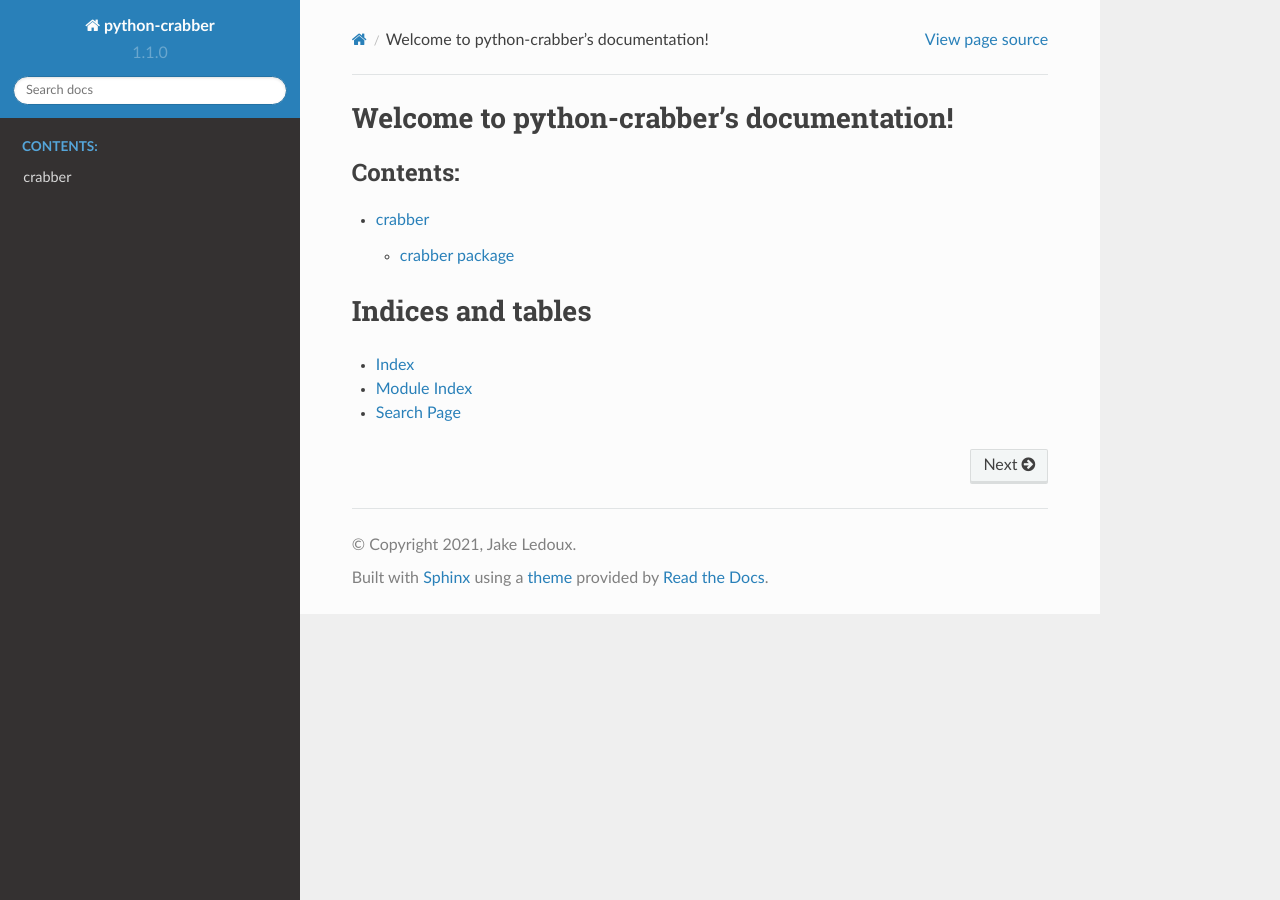
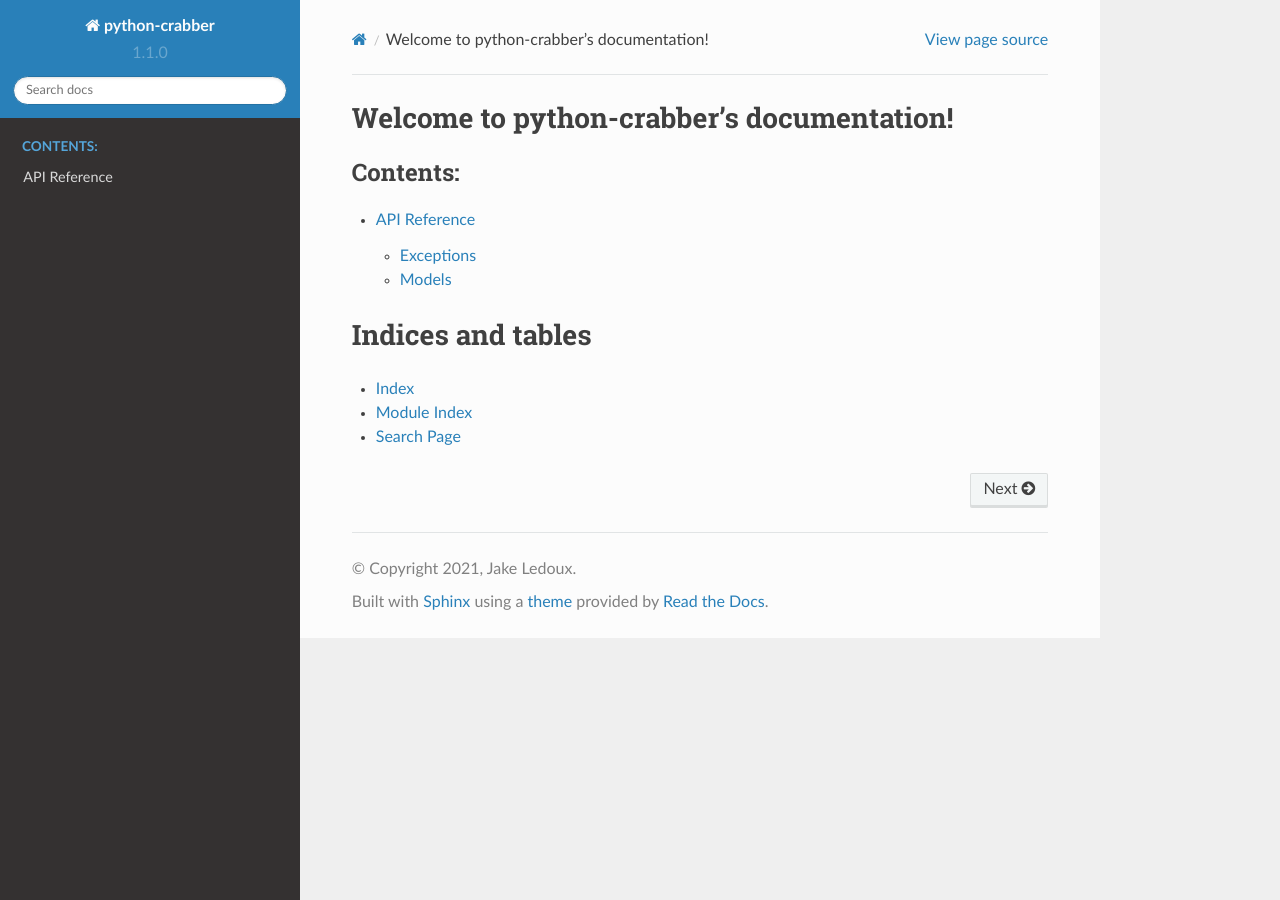
Before and after one commit to crabber-net/python-crabber, a Sphinx documentation site: the page built from docs/index.rst, in a window 1280 px wide. Built offline with Sphinx 7.4.7 and the Read the Docs theme 2.0.0, drawn with Linux system fonts in a browser that asks for light colours.

Commit message:
Improved doc structure

```diff
--- a/docs/conf.py
+++ b/docs/conf.py
@@ -49,6 +49,7 @@ templates_path = ['_templates']
 # This pattern also affects html_static_path and html_extra_path.
 exclude_patterns = ['_build', 'Thumbs.db', '.DS_Store']
 
+add_module_names = False
 
 # -- Options for HTML output -------------------------------------------------
 
--- a/docs/crabber.rst
+++ b/docs/crabber.rst
@@ -1,10 +1,7 @@
-crabber package
+API Reference
 ===============
 
-Submodules
-----------
-
-crabber.exceptions module
+Exceptions
 -------------------------
 
 .. automodule:: crabber.exceptions
@@ -12,18 +9,10 @@ crabber.exceptions module
    :undoc-members:
    :show-inheritance:
 
-crabber.models module
+Models
 ---------------------
 
 .. automodule:: crabber.models
    :members:
    :undoc-members:
    :show-inheritance:
-
-Module contents
----------------
-
-.. automodule:: crabber
-   :members:
-   :undoc-members:
-   :show-inheritance:
--- a/docs/index.rst
+++ b/docs/index.rst
@@ -10,7 +10,7 @@ Welcome to python-crabber's documentation!
    :maxdepth: 2
    :caption: Contents:
 
-   modules
+   crabber
 
 
 Indices and tables
--- a/docs/modules.rst
+++ /dev/null
@@ -1,7 +0,0 @@
-crabber
-=======
-
-.. toctree::
-   :maxdepth: 4
-
-   crabber
```
